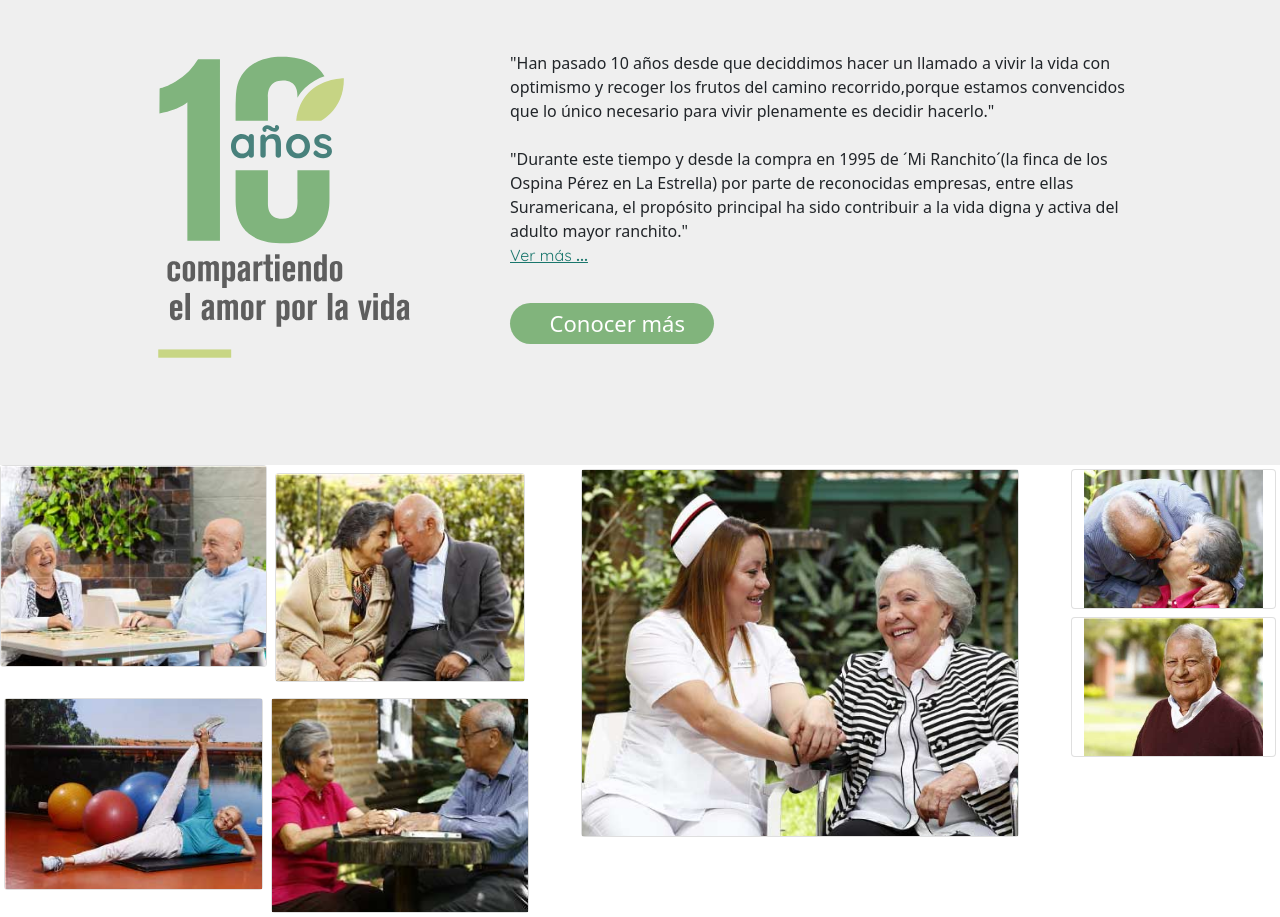
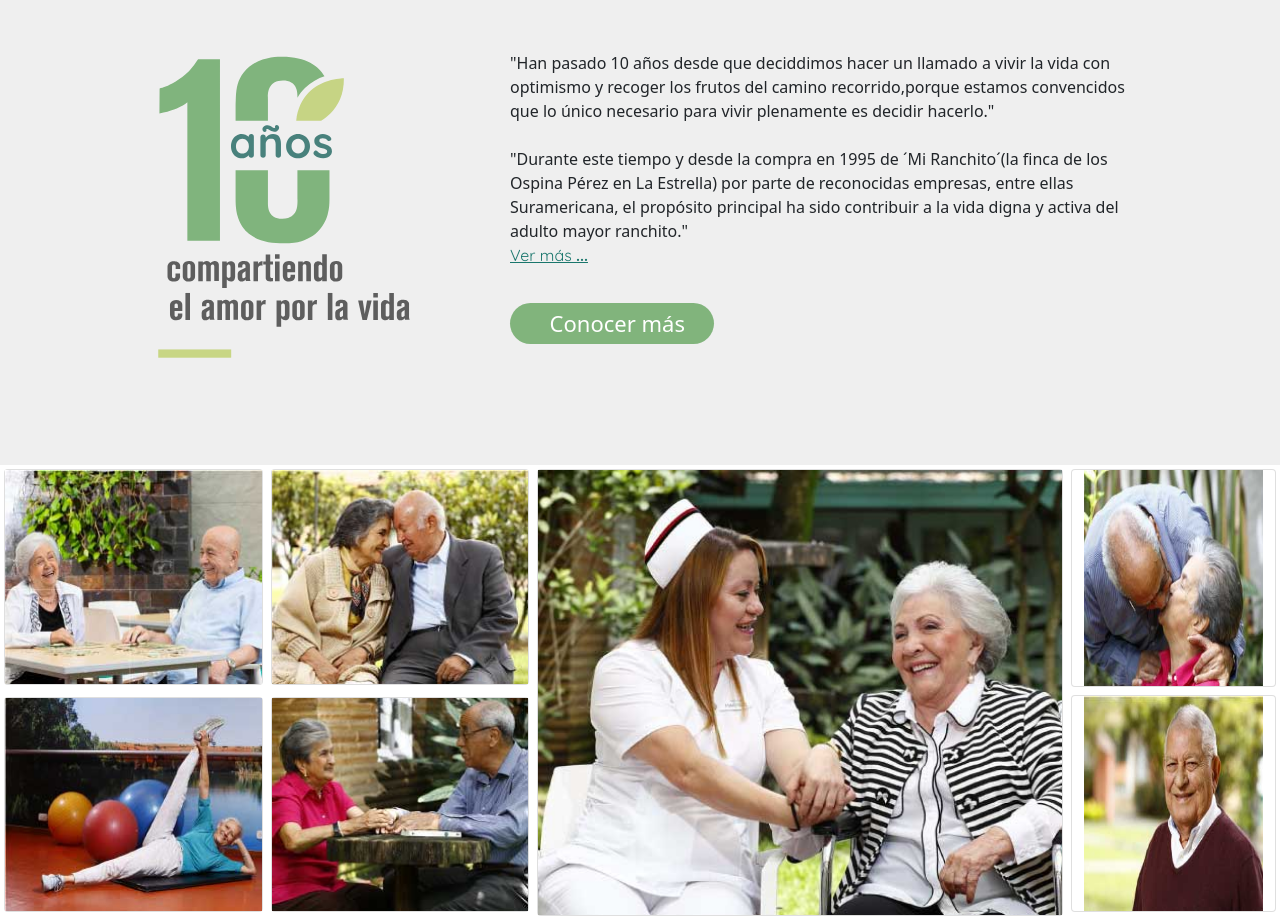
Before and after one commit to Mariacabriles29/Habitad, a website: page index.html in a window 1280 px wide. Shown: the part 2863-3780 px from the top of the page. Drawn offline with nearby package versions, Linux system fonts and the light colour scheme; files whose address does not match are found by name; a web font is replaced by a local one.

Commit message:
feat: the image gallery was fixed

```diff
--- a/index.html
+++ b/index.html
@@ -391,44 +391,44 @@
         <div class="row">
           <div class="col-12 col-md-5 adjust-img">
             <div class="row">
-              <div class="col-12 col-md-6 p-5 p-md-0 pr-md-1">
-                <div class="card">
-                  <img src="/img/gall-1.jpg" class="p-md-0 gall-img1" />
+              <div class="col-12 col-md-6 p-1  pr-md-1">
+                <div class="card gall1-cont">
+                  <img src="/img/gall-1.jpg" class="p-md-0 gall1-img" />
                 </div>
               </div>
-              <div class="col-12 col-md-6 p-5 p-md-2 pl-md-1 pr-md-1">
-                <div class="card">
-                  <img src="img/gall-3.jpg" class="p-md-0" />
+              <div class="col-12 col-md-6 p-1  pr-md-1">
+                <div class="card gall3-cont">
+                  <img src="img/gall-3.jpg" class="p-md-0 gall3-img" />
                 </div>
               </div>
             </div>
             <div class="row">
-              <div class="col-12 col-md-6 p-5 p-md-1 pt-md-2">
-                <div class="card">
-                  <img src="/img/gall-2.jpg" class="p-md-0" />
+              <div class="col-12 col-md-6 p-1 p-md-1 pt-md-2">
+                <div class="card gall2-cont">
+                  <img src="/img/gall-2.jpg" class="gall2-img" />
                 </div>
               </div>
-              <div class="col-12 col-md-6 p-5 p-md-1 pt-md-2">
-                <div class="card">
-                  <img src="img/gall-4.jpg" class="p-md-0" />
+              <div class="col-12 col-md-6 p-1 p-md-1 pt-md-2">
+                <div class="card gall4-cont">
+                  <img src="img/gall-4.jpg" class="gall4-img" />
                 </div>
               </div>
             </div>
           </div>
-          <div class="col-12 col-md-5 p-5 pt-md-1 pr-md-1 pb-md-0 pl-md-4">
-            <div class="card">
-              <img src="img/gall-5.jpg" class="p-md-0" />
+          <div class="col-12 col-md-5 p-1 pt-md-1 pr-md-1 pb-md-0 pl-md-4">
+            <div class="card gall5-cont">
+              <img src="img/gall-5.jpg" class="gall5-img" />
             </div>
           </div>
           <div class="col-12 col-md-2">
-            <div class="row p-5 p-md-1">
+            <div class="row p-1 p-md-1 gall6-cont">
               <div class="card col-12 adjust-img">
-                <img src="/img/gall-6.jpg" class="p-md-0" />
+                <img src="/img/gall-6.jpg" class=" gall6-img" />
               </div>
             </div>
-            <div class="row p-5 p-md-1">
+            <div class="row p-1 p-md-1 gall7-cont">
               <div class="card col-12 adjust-img">
-                <img src="/img/gall-7.jpg" class="p-md-0" />
+                <img src="/img/gall-7.jpg" class=" gall7-img" />
               </div>
             </div>
           </div>
--- a/scss/styles.scss
+++ b/scss/styles.scss
@@ -934,6 +934,45 @@
 .adjust-img {
   margin-top: -1rem;
 }
-.gall-img1 {
-  height: 200px;
+.gall1-cont{
+  height: 100%;
 }
+.gall1-img{
+  height: 100%;
+}
+.gall3-cont{
+  height: 100%;
+}
+.gall3-img{
+  height: 100%;
+}
+ .gall2-cont{
+  height: 100%;
+ }
+ .gall2-img{
+  height: 100%;
+ }
+ .gall4-cont{
+  height: 100%;
+ }
+ .gall4-img{
+  height: 100%;
+ }
+.gall6-cont{
+  height: 50%;
+}
+.gall6-img{
+  height: 100%;
+}
+.gall7-cont{
+height: 50%;
+}
+.gall7-img{
+  height: 100%;
+}
+.gall5-cont{
+  height: 100%;
+}
+.gall5-img{
+  height: 100%;
+}
```
Also changed, not shown: scss/styles.css.
